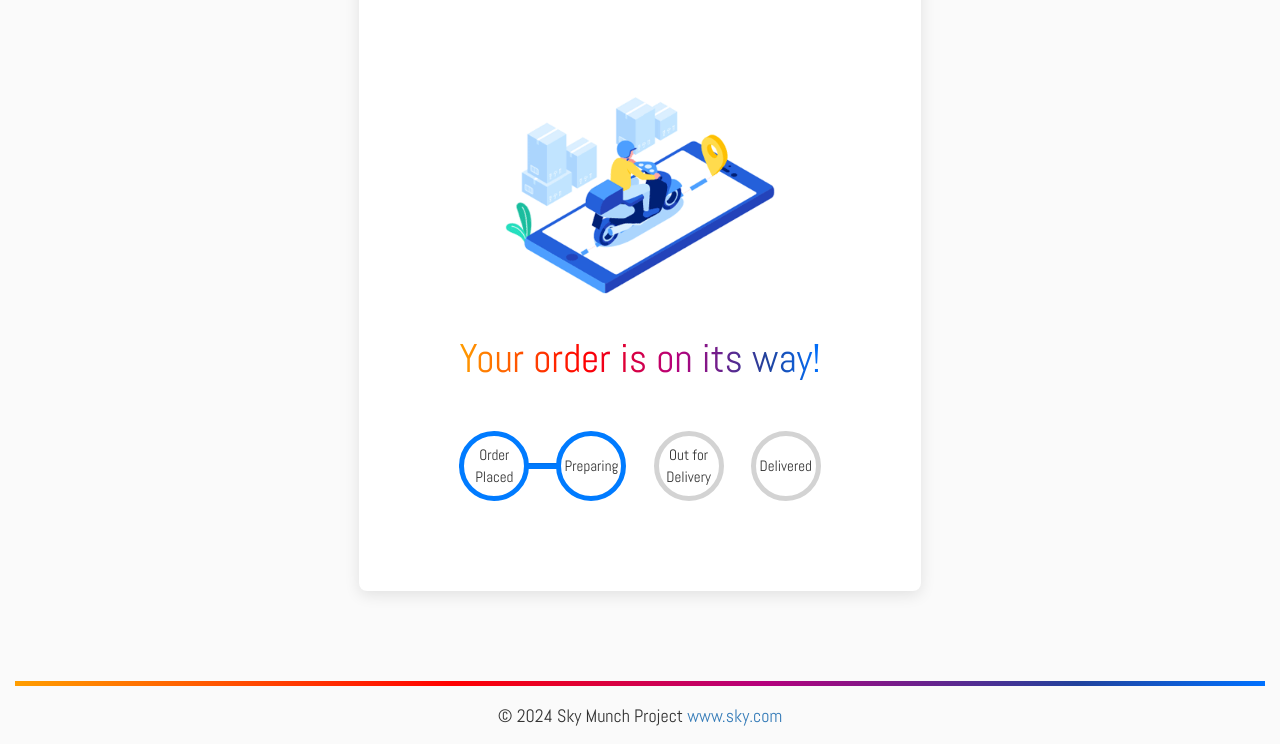
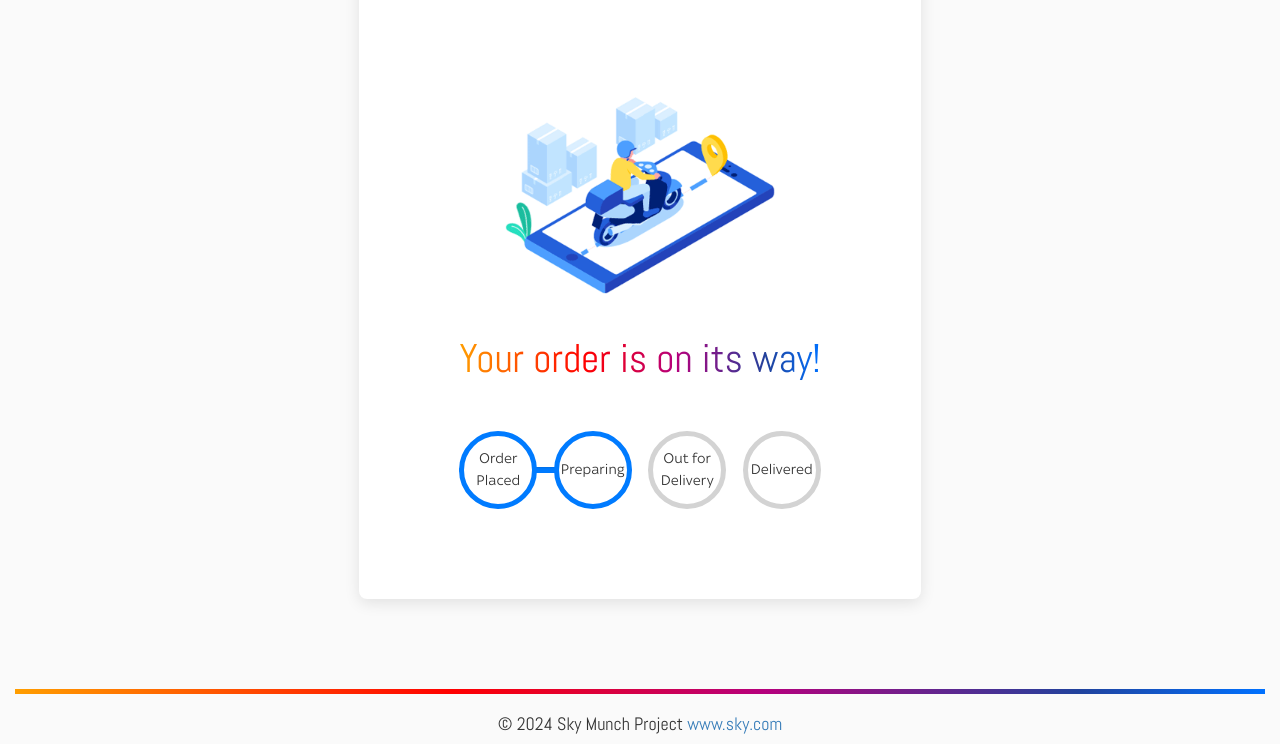
Before and after one commit to David-Abidoye/Sky-Munch, a Flask app: page /delivery in a window 1280 px wide. Shown: the part 392-1136 px from the top of the page. Run offline with Flask 3, Linux system fonts and the light colour scheme; some libraries are stand-ins or nearby versions; some web fonts are replaced.

Commit message:
Add Sky Font and Rectify Weights
Feel Free to Revert This

```diff
--- a/application/static/stylesheets/main.css
+++ b/application/static/stylesheets/main.css
@@ -18,42 +18,42 @@
 
 @font-face {
     font-family: 'Sky Text';
-    src: url('../fonts/SkyText_Regular.ttf') format(truetype);
-    font-weight: normal;
+    src: url('../fonts/SkyText_Regular.ttf') format('truetype');
+    font-weight: 400; /* normal */
     font-style: normal;
 }
 
 @font-face {
     font-family: 'Sky Text';
-    src: url('../fonts/SkyText_Light.ttf') format(truetype);
-    font-weight: light;
+    src: url('../fonts/SkyText_Light.ttf') format('truetype');
+    font-weight: 300; /* light */
     font-style: normal;
 }
 
 @font-face {
     font-family: 'Sky Text';
-    src: url('../fonts/SkyText_Medium.ttf') format(truetype);
-    font-weight: medium;
+    src: url('../fonts/SkyText_Medium.ttf') format('truetype');
+    font-weight: 500; /* medium */
     font-style: normal;
 }
 
 @font-face {
     font-family: 'Sky Text';
-    src: url('../fonts/SkyText_Bold.ttf') format(truetype);
-    font-weight: bold;
+    src: url('../fonts/SkyText_Bold.ttf') format('truetype');
+    font-weight: 700; /* bold */
     font-style: normal;
 }
 
 @font-face {
     font-family: 'Sky Text';
-    src: url('../fonts/SkyText_Italic.ttf') format(truetype);
-    font-weight: normal;
+    src: url('../fonts/SkyText_Italic.ttf') format('truetype');
+    font-weight: 400; /* normal */
     font-style: italic;
 }
 
 body {
-    font-family: "Abel", 'Century Gothic', 'Gothic', sans-serif;
-    font-weight: 400;
+    font-family: "Sky Text", "Abel", 'Century Gothic', 'Gothic', sans-serif;
+    font-weight: light;
     font-style: normal;
     background-color: #FAFAFA; /* Light background color for the whole page */
 }
@@ -443,8 +443,8 @@ footer hr {
 
 /* circles and text */
 .circle {
-    width: 70px; /* Increased width for larger circles */
-    height: 70px; /* Increased height for larger circles */
+    width: 78px; /* Increased width for larger circles */
+    height: 78px; /* Increased height for larger circles */
     border-radius: 50%;
     background-color: #fff;
     border: 5px solid #d3d3d3; /* Thicker border */
--- a/application/templates/index.html
+++ b/application/templates/index.html
@@ -13,7 +13,7 @@
                 <p id="no-results" style="display: none;">No restaurants found.</p>
             </form>
             <br>
-            <p>Fuel your productivity without skipping a beat. Sky Munch is your go-to destination for delicious meals delivered right to your desk, so you can keep powering through your workday with ease.</p>
+            <p style="font-style: normal; font-weight: light;">Fuel your productivity without skipping a beat. Sky Munch is your go-to destination for delicious meals delivered right to your desk, so you can keep powering through your workday with ease.</p>
             <p>Browse our curated selection of top workplace eateries, pick your favorite dishes, and let us handle the rest. With just a few clicks, your meal will be on its way, delivered right to you—no need to interrupt your flow or leave your desk.</p>
             <p>Stay focused and energized while we take care of your dining needs.</p>
             <br>
```
